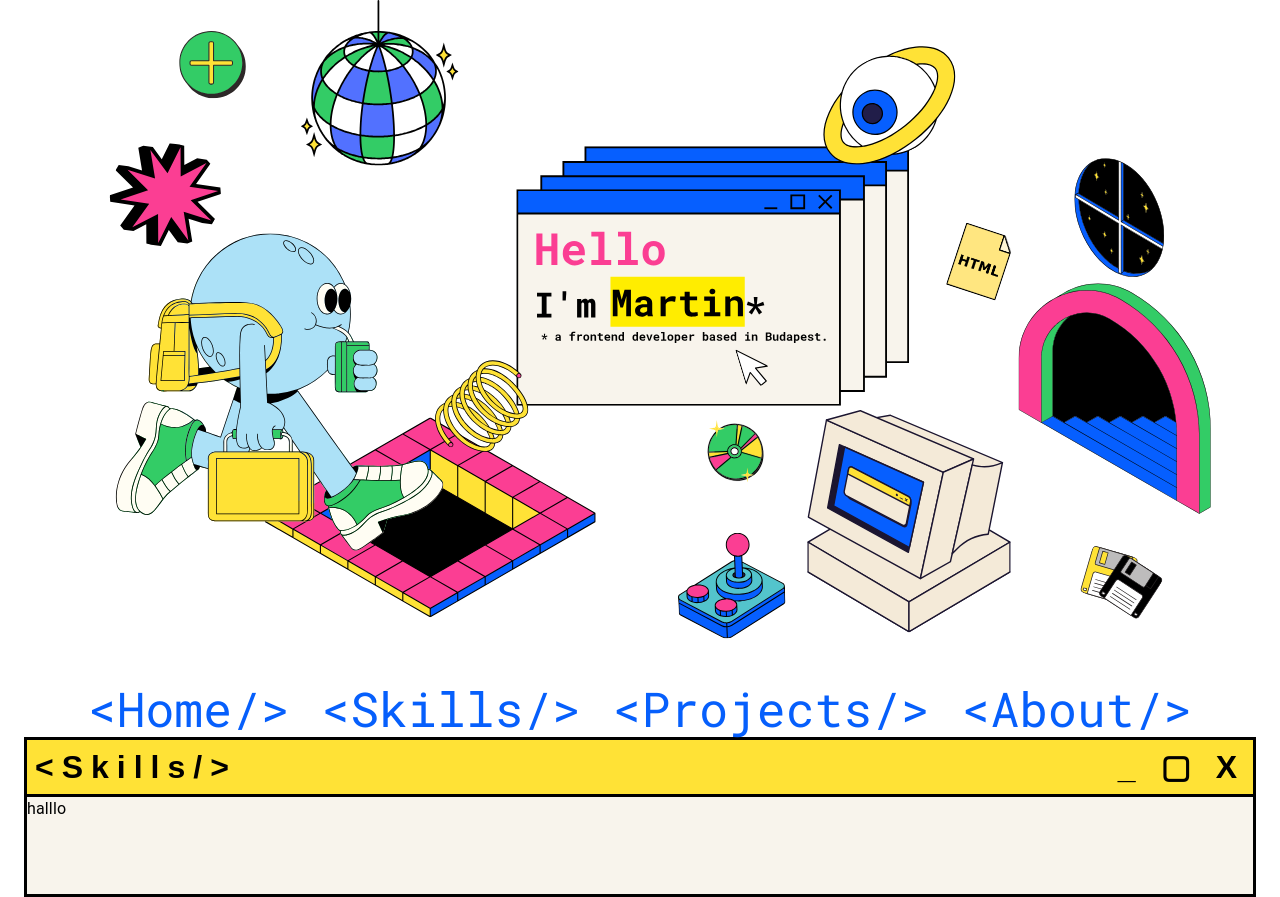
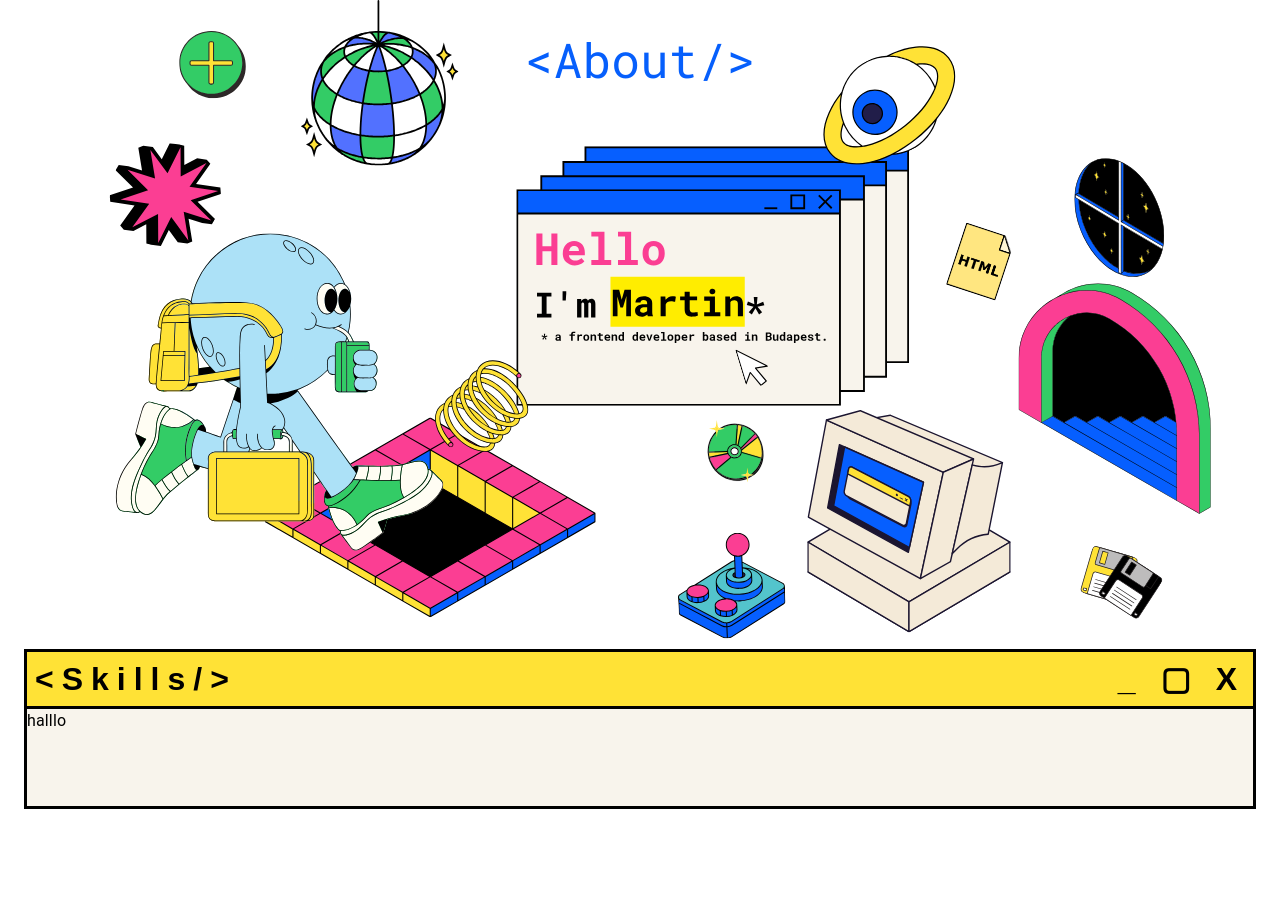
Before and after one commit to sagimartin/portfolio, a React (Vite) app in the folder Portfolio/: page / in a window 1280 px wide. After the commit the page ends 809 px from the top, so only its background shows below. Built offline with nearby package versions, Linux system fonts and the light colour scheme.

Commit message:
Fix Navbar

```diff
--- a/Portfolio/src/components/navbar/Navbar.css
+++ b/Portfolio/src/components/navbar/Navbar.css
@@ -17,6 +17,9 @@
   margin: 0 auto;
   cursor: pointer;
   transition: color 0.3s ease;
+  position: fixed;
+  top: 5;
+  right: 5;
 }
 
 h3:hover {
--- a/Portfolio/src/components/navbar/Navbar.jsx
+++ b/Portfolio/src/components/navbar/Navbar.jsx
@@ -16,9 +16,9 @@ export default function Navbar() {
         <AppBar id="AppBar">
             <img src={hello} alt="Hello" />
             <Box className="menuButtons" >
-                <Typography style={{ fontFamily: 'var(--secondary-font)' }} variant='h3' >{'<Home/>'}</Typography>
-                <Typography style={{ fontFamily: 'var(--secondary-font)' }} variant='h3' >{'<Skills/>'}</Typography>
-                <Typography style={{ fontFamily: 'var(--secondary-font)' }} variant='h3' >{'<Projects/>'}</Typography>
+                {/* <Typography style={{ fontFamily: 'var(--secondary-font)' }} variant='h3' >{'<Home/>'}</Typography> */}
+                {/* <Typography style={{ fontFamily: 'var(--secondary-font)' }} variant='h3' >{'<Skills/>'}</Typography> */}
+                {/* <Typography style={{ fontFamily: 'var(--secondary-font)' }} variant='h3' >{'<Projects/>'}</Typography> */}
                 <Typography style={{ fontFamily: 'var(--secondary-font)' }} variant='h3' onClick={() => setShowAboutPopup(true)}>{'<About/>'}</Typography>
                 {showAboutPopup && <AboutPopup memes={aboutData.memes} closePopup={closeAboutPopup} />}
             </Box>
```
